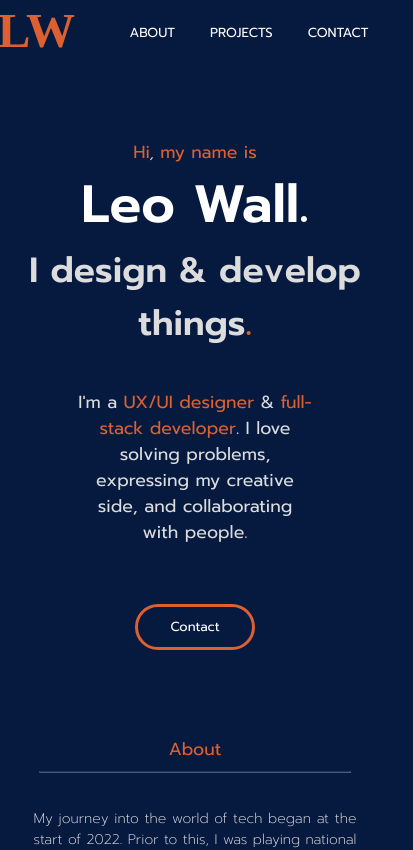
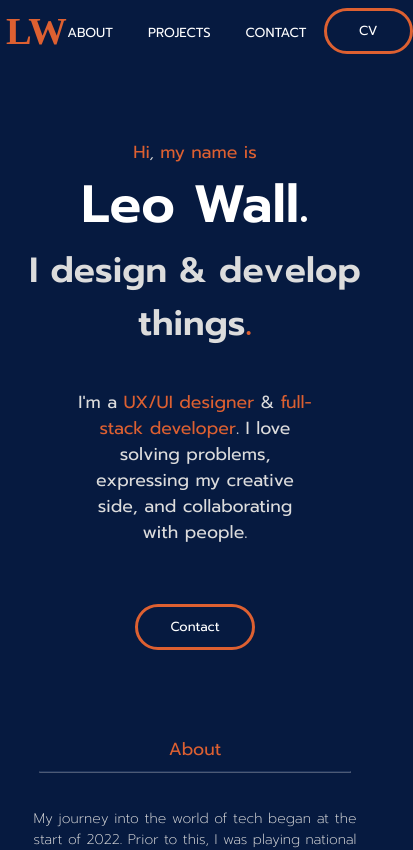
Before and after one commit to leoarthurwall/My-Portfolio, a React (Create React App) app: page / in a window 390 px wide. Shown: the top 850 px of the page, 413 px wide, since content can reach past the window. Built offline with nearby package versions, Linux system fonts and the light colour scheme; a web font is replaced by a local one.

Commit message:
renamed the ul and li elements in the navbar css to their class names. removed the media query that gives the display:none to the resume button in tablet and mobile view

```diff
--- a/src/Components/Navbar/navbar.js
+++ b/src/Components/Navbar/navbar.js
@@ -22,6 +22,7 @@ function Navbar() {
           <ul className="nav-list-container" >
             <li className="nav-list-item">
               <Link
+                className="nav-link"
                 activeClass="active"
                 to="about-section-header"
                 spy={true}
@@ -35,6 +36,7 @@ function Navbar() {
 
             <li className="nav-list-item">
               <Link
+                className="nav-link"
                 activeClass="active"
                 to="projects-section-header"
                 spy={true}
@@ -47,6 +49,7 @@ function Navbar() {
             </li>
             <li className="nav-list-item">
               <Link
+                className="nav-link"
                 activeClass="active"
                 to="contact-header"
                 spy={true}
--- a/src/Components/Navbar/navbar.scss
+++ b/src/Components/Navbar/navbar.scss
@@ -38,17 +38,19 @@
     margin: 0 auto;
     position: right;
 }
+.nav-list-container{
+    display: flex;
+    align-items:center;
 
-ul {
-    display: flex;
-    align-items: center;
-    li {
+}
+
+    .nav-list-item {
         list-style: none;
         margin: 1rem;
         font-family: $font-family;
         padding: 0%;
 
-        a {
+        .nav-link {
             font-size: 0.75rem;
             text-decoration: none;
             text-transform: uppercase;
@@ -64,15 +66,12 @@ ul {
             }
         }
     }
-}
+    .resume-button {
+        list-style: none;
+    }
 
-@media screen and (max-width: 769px) {
-    .resume-button {
-      display: none;
-    }
-  }
-
-  @media (max-width: 1024px){
+//DESKTOP
+@media (max-width: 1024px){
     .navlogo{
         margin-left: 5%;
         &:hover {
@@ -80,10 +79,20 @@ ul {
             color: $heading-text-colors;
         }
     }
+}
 
-  }
-  @media  (min-width:480px){
-    .intro-container{
-        padding:0 5%;
+//TABLET
+
+// @media screen and (max-width: 769px) and (min-width: 482px) {
+//     .resume-button {
+//       display: none;
+//     }
+// }
+
+//PHONE
+
+@media  (max-width:480px){
+    .navlogo {
+        font-size: 1.1rem;
     }
 }
```
